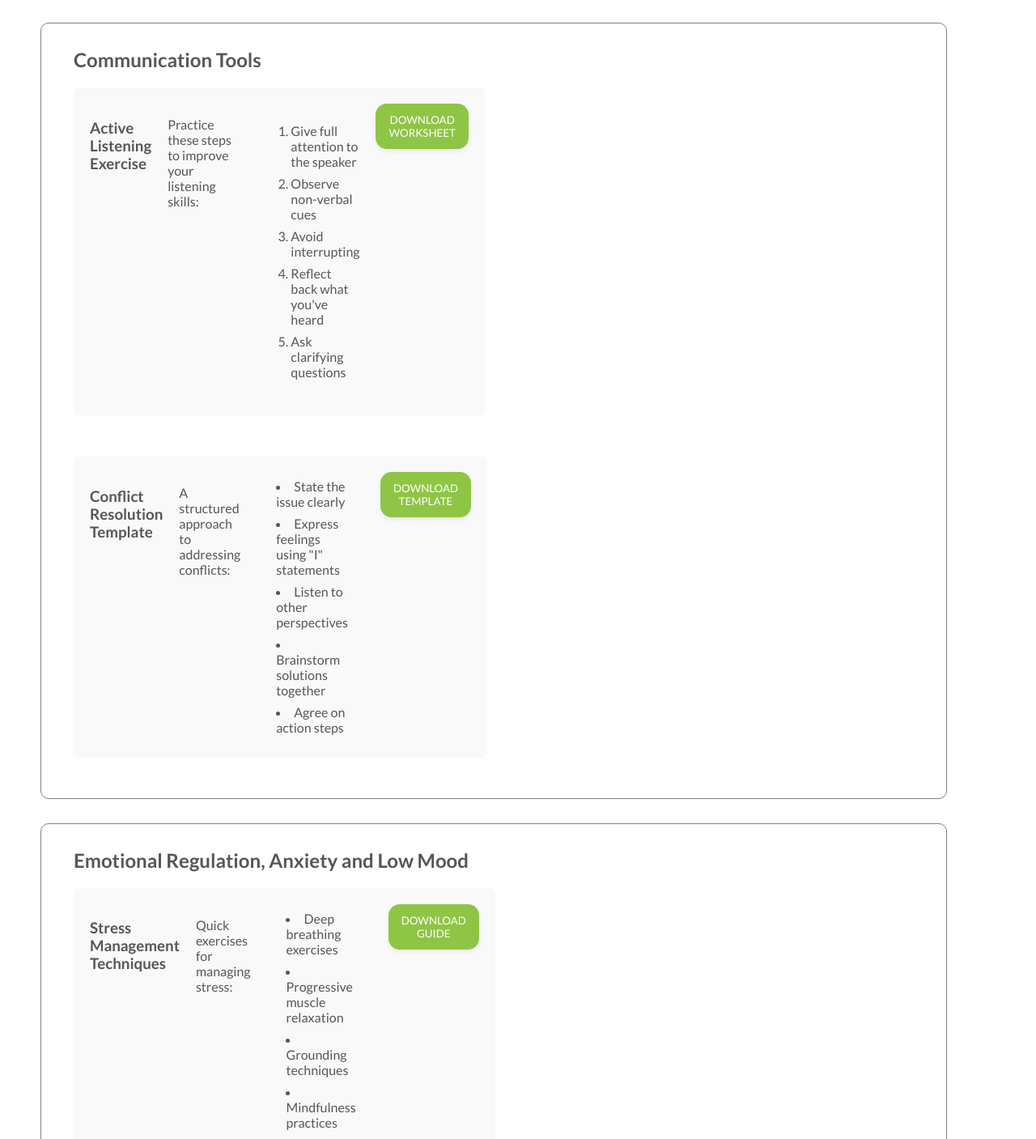
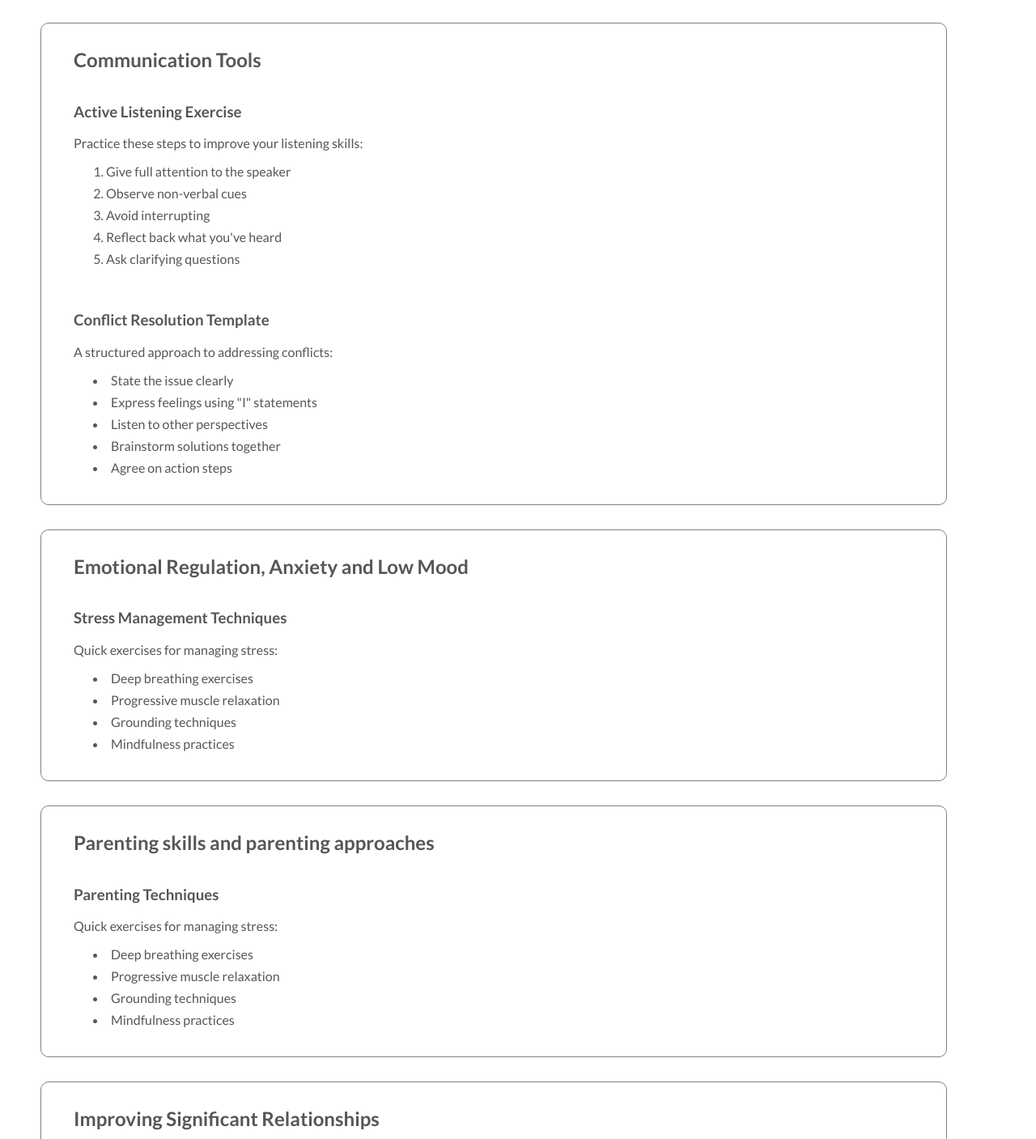
Before and after one commit to tproykov/SystemicFamilyTherapy.uk, a plain HTML site: page pages/self-help-tools.html in a window 1280 px wide. Shown: the part 3119-4526 px from the top of the page at 81% size. Drawn offline with Linux system fonts and the light colour scheme.

Commit message:
Update self-help-tools.html

```diff
--- a/pages/self-help-tools.html
+++ b/pages/self-help-tools.html
@@ -287,7 +287,7 @@
 
         <div class="resource-container">
             <div class="resource-section">
-                <div class="tool-item">
+                <div class="service-item">
                     <h3>Active Listening Exercise</h3>
                     <p>Practice these steps to improve your listening skills:</p>
                     <ol>
@@ -297,10 +297,10 @@
                         <li>Reflect back what you've heard</li>
                         <li>Ask clarifying questions</li>
                     </ol>
-                    <button class="btn sh-worksheet-btn">Download worksheet</button>
+                    <!-- <button class="btn sh-worksheet-btn">Download text</button> -->
                 </div>
 
-                <div class="tool-item">
+                <div class="service-item">
                     <h3>Conflict Resolution Template</h3>
                     <p>A structured approach to addressing conflicts:</p>
                     <ul>
@@ -311,7 +311,7 @@
                         <li>Agree on action steps</li>
                     </ul>
                     <p></p>
-                    <button class="btn sh-template-btn">Download template</button>
+<!--                    <button class="btn sh-template-btn">Download text</button>-->
                 </div>
             </div>
         </div>
@@ -322,7 +322,7 @@
         <div><h2>Emotional Regulation, Anxiety and Low Mood</h2></div>
 
         <div class="resource-section">
-            <div class="tool-item">
+            <div class="service-item">
                 <h3>Stress Management Techniques</h3>
                 <p>Quick exercises for managing stress:</p>
                 <ul>
@@ -332,7 +332,7 @@
                     <li>Mindfulness practices</li>
                 </ul>
                 <p></p>
-                <button class="btn sh-guide1-btn">Download guide</button>
+<!--                <button class="btn sh-guide1-btn">Download text</button>-->
             </div>
         </div>
     </section>
@@ -342,7 +342,7 @@
         <div><h2>Parenting skills and parenting approaches</h2></div>
 
         <div class="resource-section">
-            <div class="tool-item">
+            <div class="service-item">
                 <h3>Parenting Techniques</h3>
                 <p>Quick exercises for managing stress:</p>
                 <ul>
@@ -352,7 +352,7 @@
                     <li>Mindfulness practices</li>
                 </ul>
                 <p></p>
-                <button class="btn sh-guide1-btn">Download guide</button>
+<!--                <button class="btn sh-guide1-btn">Download text</button>-->
             </div>
         </div>
     </section>
@@ -362,7 +362,7 @@
         <div><h2>Improving Significant Relationships</h2></div>
 
         <div class="resource-section">
-            <div class="tool-item">
+            <div class="service-item">
                 <h3>Weekly Check-in Guide</h3>
                 <p>Structure for meaningful conversations with family members:</p>
                 <ul>
@@ -372,7 +372,7 @@
                     <li>Quality time planning</li>
                 </ul>
                 <p></p>
-                <button class="btn sh-guide2-btn">Download guide</button>
+<!--                <button class="btn sh-guide2-btn">Download guide</button>-->
             </div>
         </div>
     </section>
```
